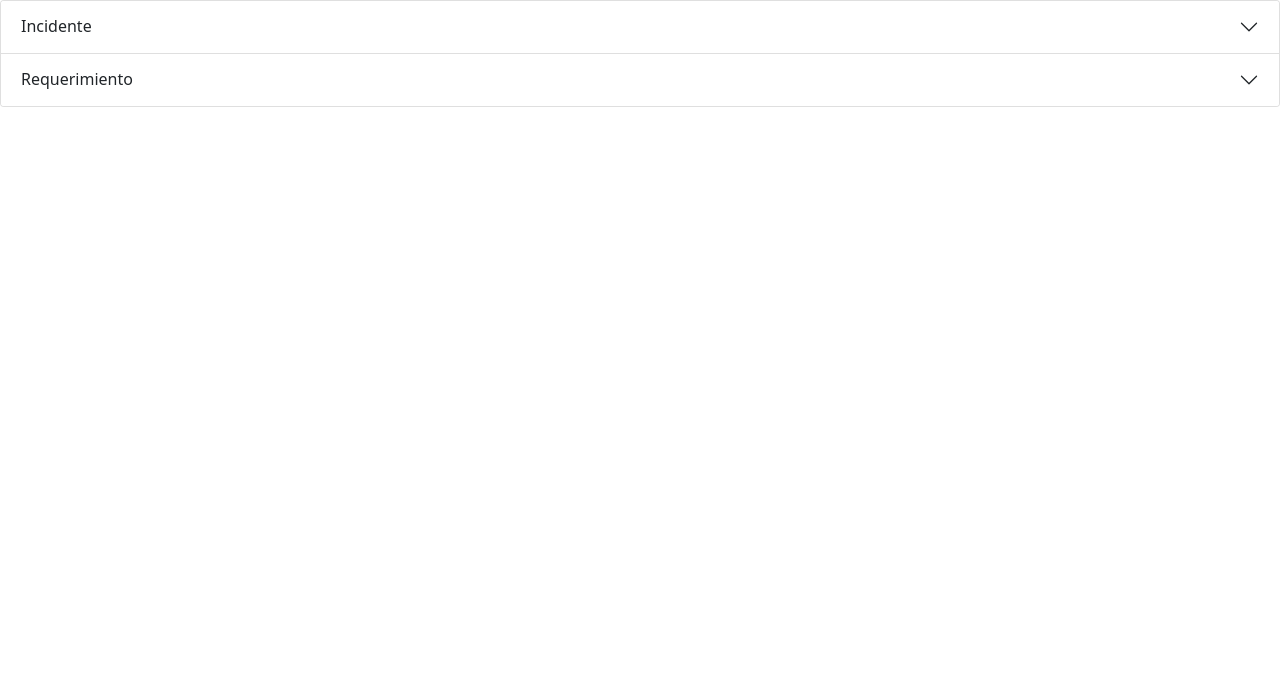
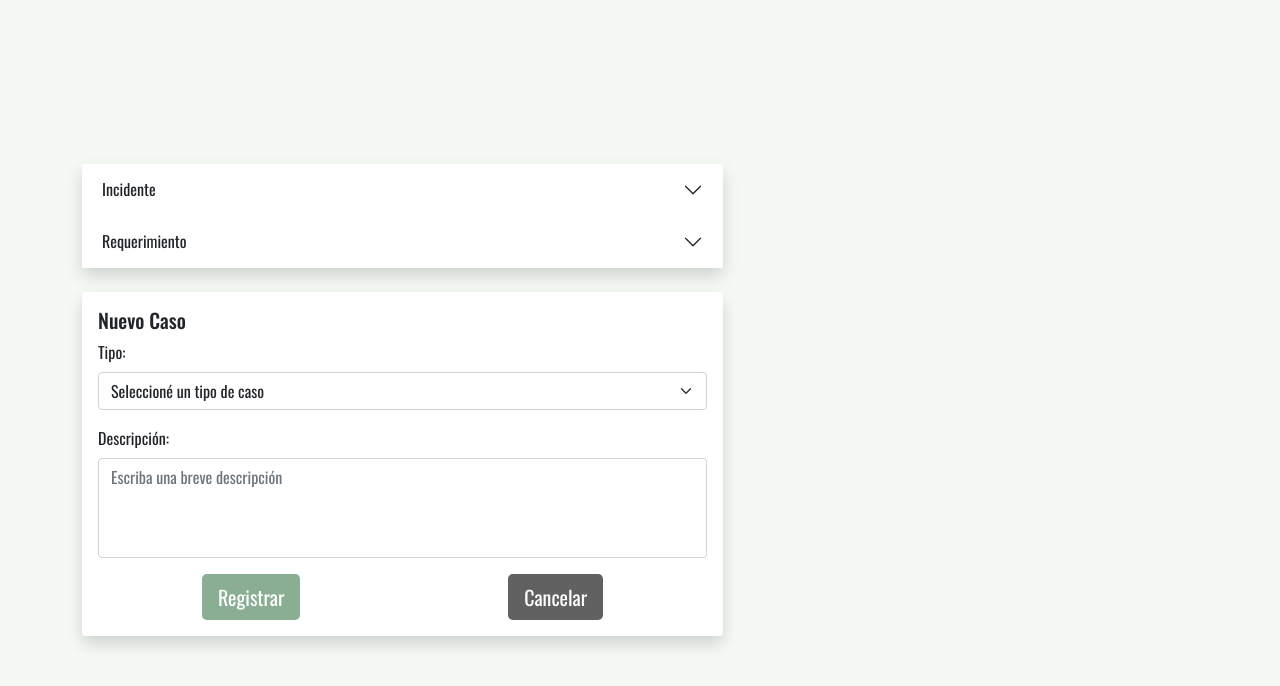
Before and after one commit to ingfabianduran/Tasks-React-App, a React (Create React App) app: page / in a window 1280 px wide. Shown: the top 686 px of the page. Built offline with nearby package versions, Linux system fonts and the light colour scheme.

Commit message:
Se realiza el formulario

```diff
--- a/package.json
+++ b/package.json
@@ -11,6 +11,7 @@
     "react-bootstrap": "^2.0.0-beta.6",
     "react-dom": "^17.0.2",
     "react-scripts": "4.0.3",
+    "react-spinners-kit": "^1.9.1",
     "web-vitals": "^1.1.2"
   },
   "scripts": {
--- a/src/App.js
+++ b/src/App.js
@@ -1,11 +1,21 @@
 import React  from 'react';
+import { Container, Row, Col } from 'react-bootstrap';
 import { ReportTask } from './components/ReportTasks';
+import { FormTask } from './components/FormTask';
 import 'bootstrap/dist/css/bootstrap.min.css';
+import './css/App.css';
 
 function App() {
   return (
     <React.Fragment>
-      <ReportTask />
+      <Container>
+        <Row className="app align-items-center">
+          <Col md="7">
+            <ReportTask />
+            <FormTask />
+          </Col>
+        </Row>
+      </Container>
     </React.Fragment>
   );
 }
--- /dev/null
+++ b/src/components/FormTask.js
@@ -0,0 +1,36 @@
+import React from 'react';
+import { Card, Form, Button } from 'react-bootstrap';
+import '../css/FormTask.css';
+
+function FormTask() {
+    return (
+        <Card className="mt-4 border-0 shadow">
+            <Card.Body>
+                <Card.Title>Nuevo Caso</Card.Title>
+                <Form>
+                    <Form.Group className="mb-3">
+                        <Form.Label>Tipo:</Form.Label>
+                        <Form.Select>
+                            <option>Seleccioné un tipo de caso</option>
+                            <option value="Incidente">Incidente</option>
+                            <option value="Requerimiento">Requerimiento</option>
+                        </Form.Select>
+                    </Form.Group>
+                    <Form.Group className="mb-3">
+                        <Form.Label>Descripción:</Form.Label>
+                        <Form.Control
+                            as="textarea"
+                            placeholder="Escriba una breve descripción">
+                        </Form.Control>
+                    </Form.Group>
+                    <div className="d-flex justify-content-around">
+                        <Button className="button--primary" size="lg">Registrar</Button>
+                        <Button className="button--secondary" size="lg">Cancelar</Button>
+                    </div>
+                </Form>
+            </Card.Body>
+        </Card>
+    );
+}
+
+export { FormTask }
--- a/src/components/ReportTasks.js
+++ b/src/components/ReportTasks.js
@@ -8,9 +8,9 @@ function ReportTask() {
     ];
 
     return (
-        <Accordion defaultActiveKey="0">
+        <Accordion defaultActiveKey="0" className="shadow">
             { TYPES_TASKS.map(item => (
-                <Accordion.Item key={item.id} eventKey={item.id}>
+                <Accordion.Item key={item.id} eventKey={item.id} className="border-0">
                     <Accordion.Header >
                         { item.typeName }
                     </Accordion.Header>
@@ -19,7 +19,7 @@ function ReportTask() {
                             <Row>
                                 <Col md={4} className="text-center"><h4>Abiertos: <Badge bg="danger">{ item.countTrue }</Badge></h4></Col>
                                 <Col md={4} className="text-center"><h4>Cerrados: <Badge bg="success">{ item.countFalse }</Badge></h4></Col>
-                                <Col md={4} className="text-center"><h4>Totales: <Badge>{ item.countTrue }</Badge> </h4></Col>
+                                <Col md={4} className="text-center"><h4>Totales: <Badge>{ item.totalCount }</Badge> </h4></Col>
                             </Row>
                         </Container>
                     </Accordion.Body>
--- /dev/null
+++ b/src/css/App.css
@@ -0,0 +1,25 @@
+@import url('https://fonts.googleapis.com/css2?family=Oswald:wght@200;300;400;500;600&display=swap');
+
+body {
+    background-color: #F4F9F4;
+    font-family: 'Oswald', sans-serif;
+}
+.app {
+    height: 100vh;
+}
+.button--primary {
+    background-color: #8AAE92;
+    border: none;
+}
+.button--primary:hover {
+    background-color: #8AAE92;
+    border: none;
+}
+.button--secondary {
+    background-color: #616161;
+    border: none;
+}
+.button--secondary:hover {
+    background-color: #616161;
+    border: none;
+}
--- /dev/null
+++ b/src/css/FormTask.css
@@ -0,0 +1,4 @@
+textarea {
+    height: 100px;
+    resize: none !important;
+}
```
Also changed, not shown: 1 other file (tests, documents, lock files or other folders).
